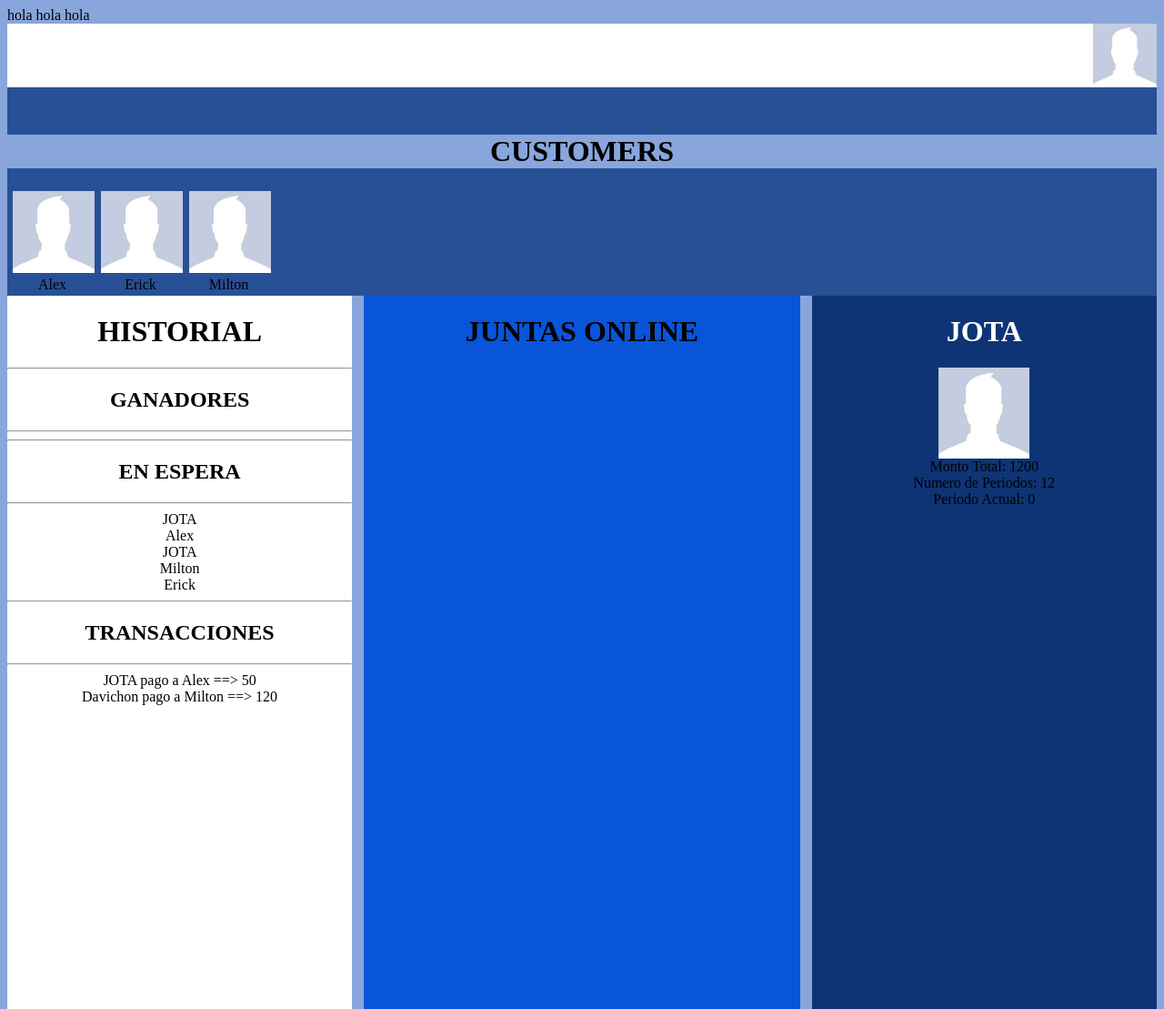
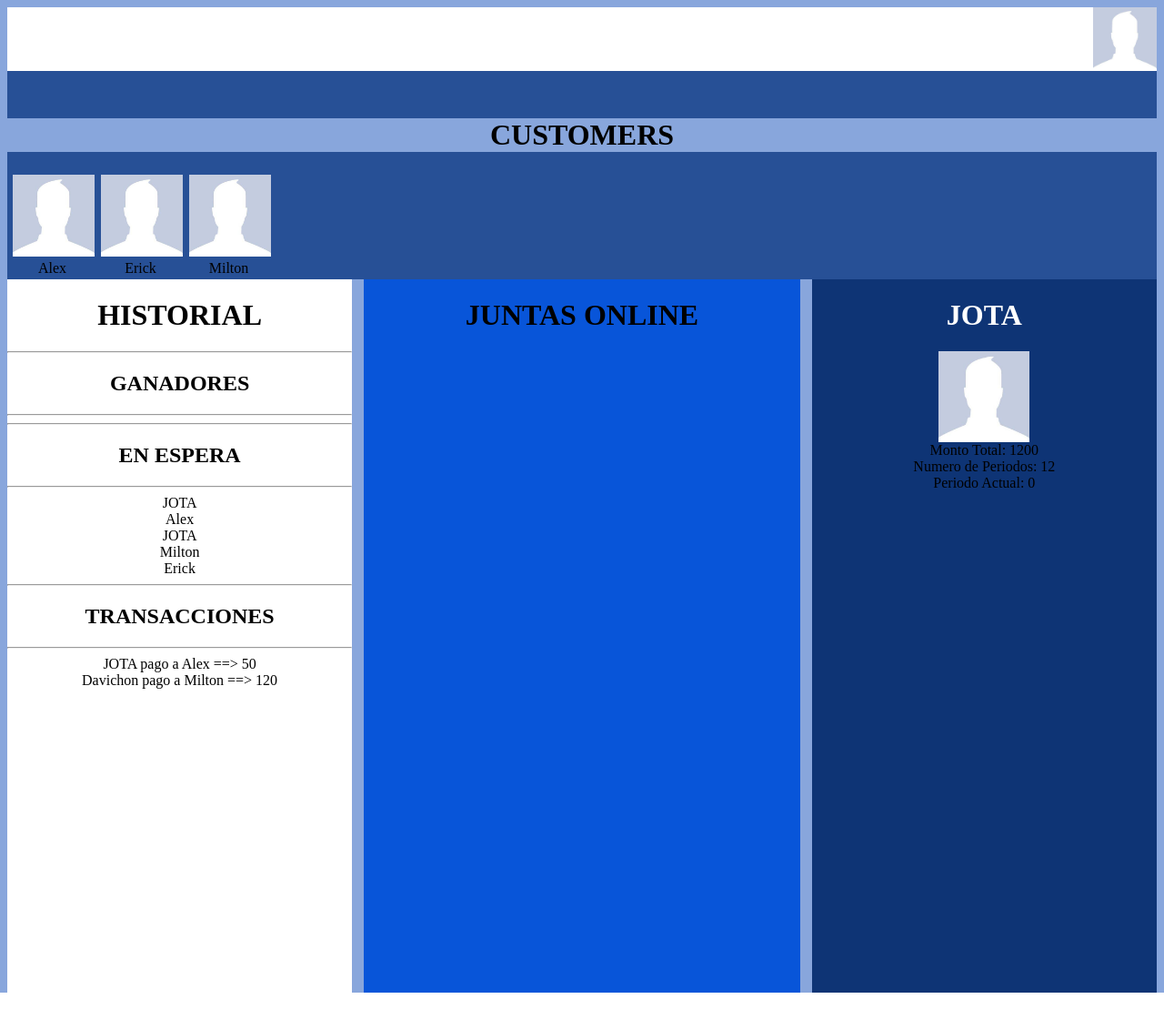
Before and after one commit to INITEC/JUNTAS-ONLINE, a PHP site: page /Templates/ver_juntas.php in a window 1280 px wide. Shown: the whole page at 91% size. Run offline with PHP 8.4, Linux system fonts and the light colour scheme; data comes from the database, SQL or seed files in the repository; some libraries are stand-ins or nearby versions.

Commit message:
cambio jota3
documento corregido

```diff
--- a/Templates/ver_juntas.php
+++ b/Templates/ver_juntas.php
@@ -16,7 +16,6 @@ $historial = new historial($cod_junta,$junta->periodo_actual());
 $transaccion = new transacciones($cod_junta);
 ?>
 <body style="background-color:#88A6DC">
-hola hola hola
 	<div id="contenedor">
 		<div id="cabecera_ob">
 			<?php
```
